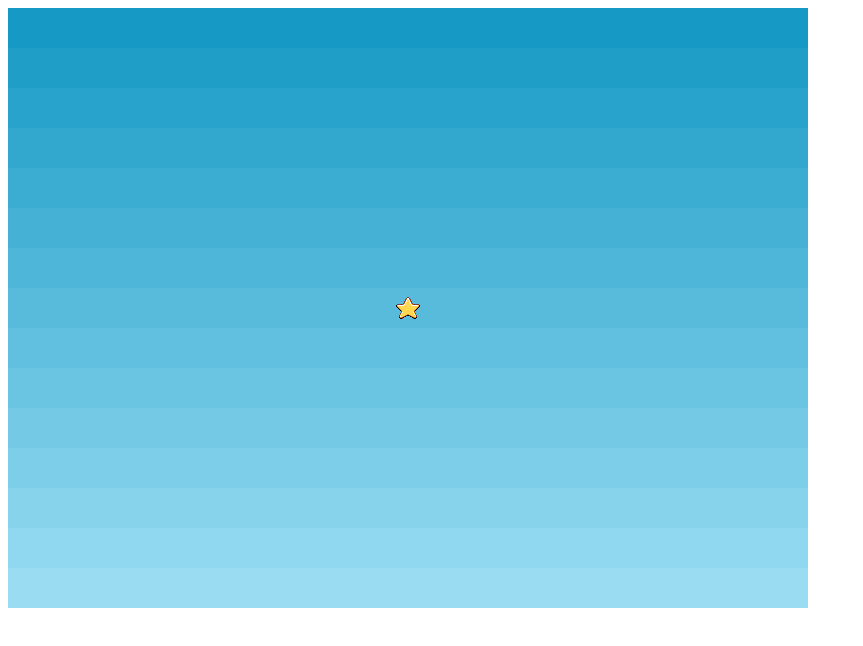
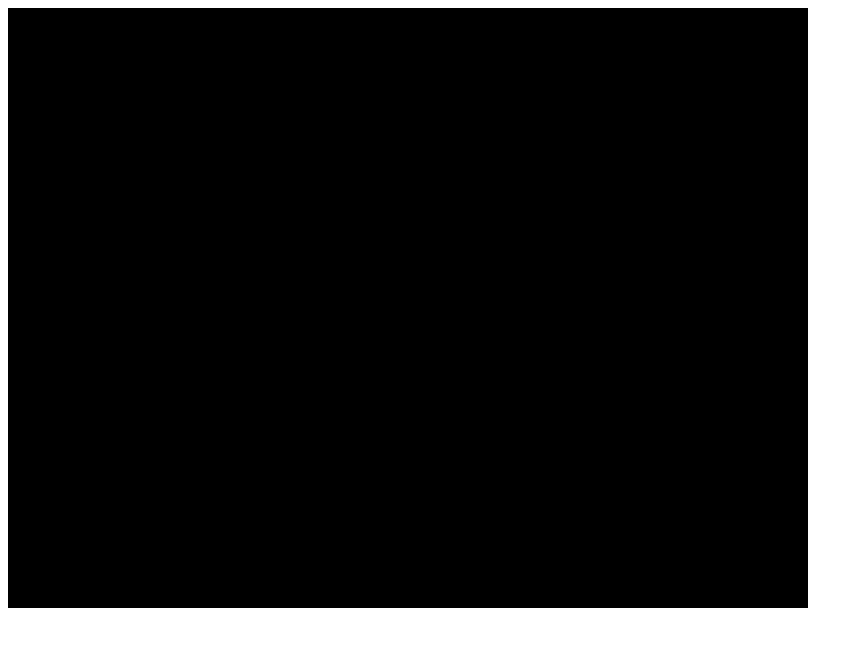
Before and after one commit to hojjat-afsharan/first_phaser_game, a plain HTML site: page index.html in a window 1280 px wide. Shown: the whole page, without its empty margins (0-863 px from the left). Drawn offline with Linux system fonts and the light colour scheme; animation ran at ten frames a second.

Commit message:
new Phaser template

```diff
--- a/index.html
+++ b/index.html
@@ -1,44 +1,34 @@
 <!DOCTYPE html>
 <html>
 <head>
-        <script src="../phaser.min.js"></script>
+    <meta charset="utf-8" />
+    <meta http-equiv="X-UA-Compatible" content="IE=edge">
+    <title>Simple phaser game</title>
+    <script src="engine/phaser.min.js"></script>
 </head>
 <body>
     <script>
         var config = {
-                type: Phaser.AUTO,
-                width: 800,
-                height: 600,
-                scene: {
-                    preload: preload,
-                    create: create,
-                    update: update
+            type : Phaser.AUTO,
+            width : 800,
+            height : 600,
+            scene : {
+                preload : preload,
+                create : create
             }
         };
 
         var game = new Phaser.Game(config);
 
-            function preload (){
+        function preload(){
 
-                this.load.image('sky', 'assets/sky.png');
-                this.load.image('ground', 'assets/platform.png');
-                this.load.image('star', 'assets/star.png');
-                this.load.image('bomb', 'assets/bomb.png');
-                this.load.spritesheet('dude',
-                    'assets/dude.png',
-                    { frameWidth: 32, frameHeight: 48 }
-                );
         }
 
-            function create () {
+        function create(){
 
-                this.add.image(400, 300, 'sky');
-                this.add.image(400, 300, 'star');
         }
 
-            function update () {
-            }
+
     </script>
-
 </body>
 </html>
```
Also changed, not shown: old.html (added, +31 -0 lines), engine/phaser.min.js (renamed from phaser.min.js). Lines whose indentation alone changed are shown as unchanged.
